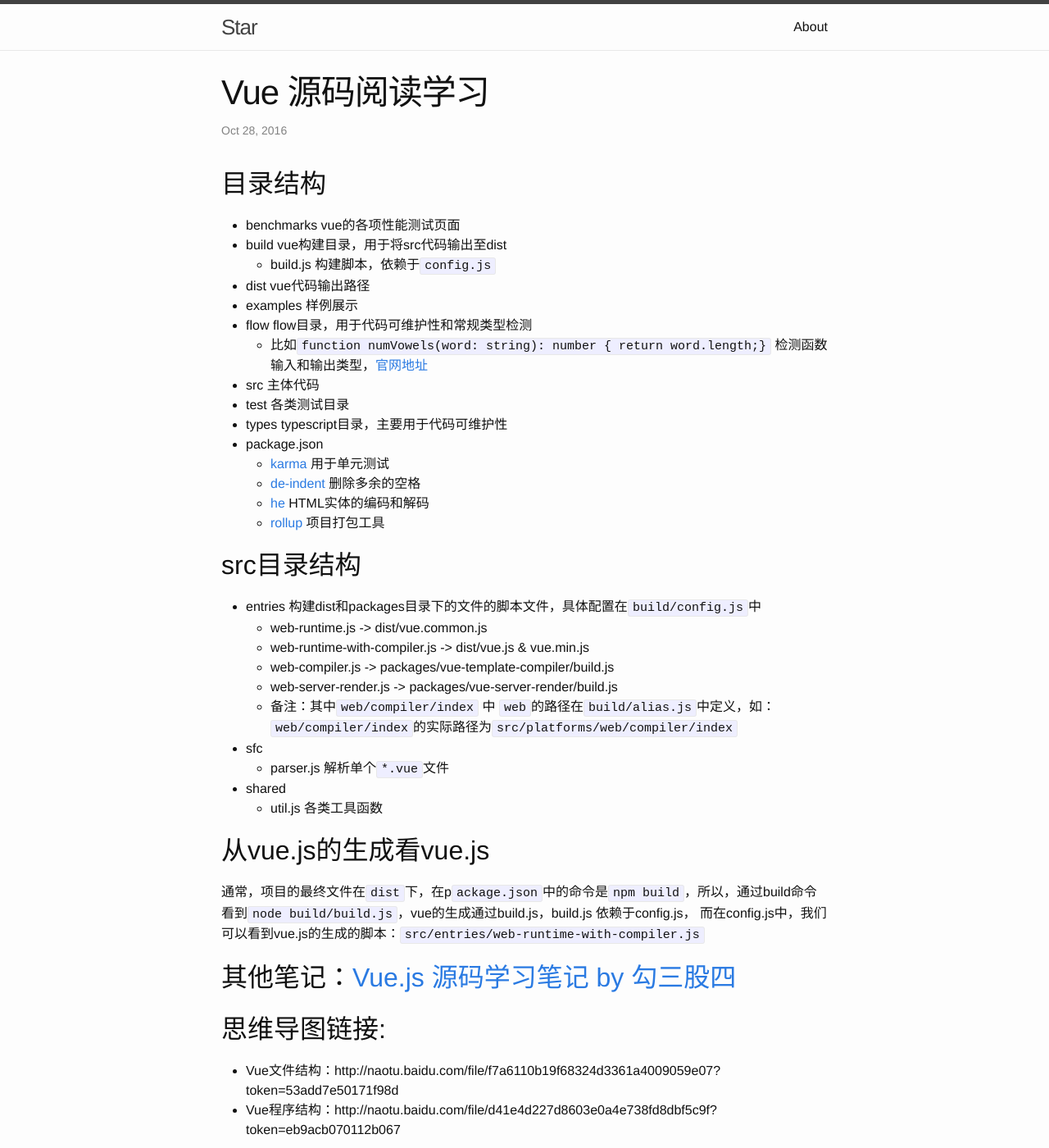
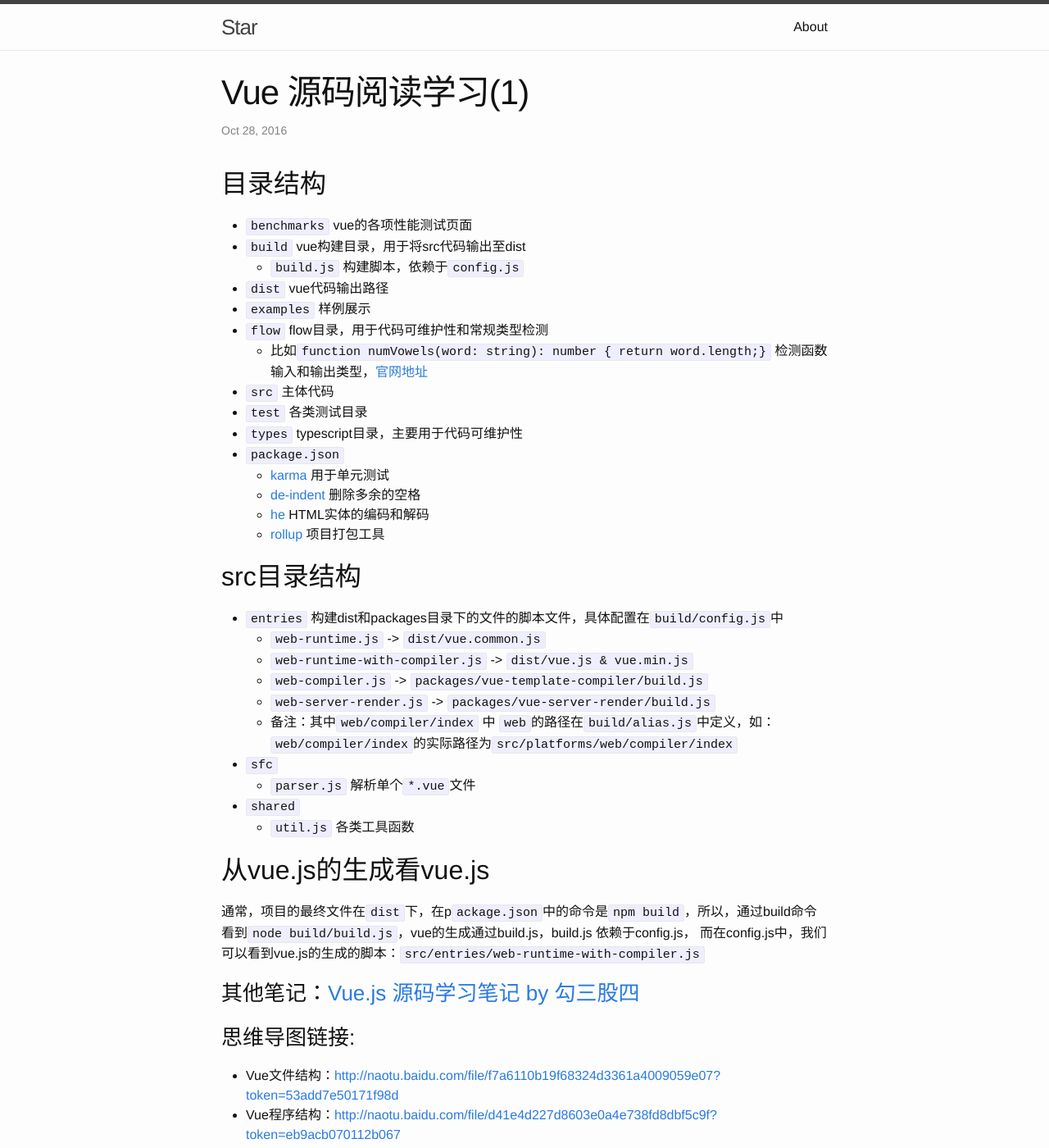
Before and after one commit to zhoukekestar/notes, a Jekyll site: the page built from _posts/2016-10-28-vue-source-note.md, in a window 1280 px wide and 1400 px high. Shown: the whole window at 82% size. Built offline with Jekyll 4.4.1, drawn with Linux system fonts in a browser that asks for light colours.

Commit message:
Beautify page

```diff
--- a/_posts/2016-10-28-vue-source-note.md
+++ b/_posts/2016-10-28-vue-source-note.md
@@ -1,47 +1,47 @@
 ---
 layout: post
-title:  "Vue 源码阅读学习"
+title:  "Vue 源码阅读学习(1)"
 date:   2016-10-28 10:42:00 +0800
 categories: vue source code read note 笔记 learn 学习
 ---
 
 
 ## 目录结构
-* benchmarks vue的各项性能测试页面
-* build vue构建目录，用于将src代码输出至dist
-  * build.js 构建脚本，依赖于`config.js`
-* dist vue代码输出路径
-* examples 样例展示
-* flow flow目录，用于代码可维护性和常规类型检测
+* `benchmarks` vue的各项性能测试页面
+* `build` vue构建目录，用于将src代码输出至dist
+  * `build.js` 构建脚本，依赖于`config.js`
+* `dist` vue代码输出路径
+* `examples` 样例展示
+* `flow` flow目录，用于代码可维护性和常规类型检测
   * 比如`function numVowels(word: string): number { return word.length;}` 检测函数输入和输出类型，[官网地址](https://flowtype.org/)
-* src 主体代码
-* test 各类测试目录
-* types typescript目录，主要用于代码可维护性
-* package.json
+* `src` 主体代码
+* `test` 各类测试目录
+* `types` typescript目录，主要用于代码可维护性
+* `package.json`
   * [karma](https://github.com/karma-runner/karma) 用于单元测试
   * [de-indent](https://github.com/yyx990803/de-indent) 删除多余的空格
   * [he](https://www.npmjs.com/package/he) HTML实体的编码和解码
   * [rollup](http://rollupjs.org/) 项目打包工具
 
 ## src目录结构
-* entries 构建dist和packages目录下的文件的脚本文件，具体配置在`build/config.js`中
-  * web-runtime.js -> dist/vue.common.js
-  * web-runtime-with-compiler.js -> dist/vue.js & vue.min.js
-  * web-compiler.js -> packages/vue-template-compiler/build.js
-  * web-server-render.js -> packages/vue-server-render/build.js
+* `entries` 构建dist和packages目录下的文件的脚本文件，具体配置在`build/config.js`中
+  * `web-runtime.js` -> `dist/vue.common.js`
+  *  `web-runtime-with-compiler.js` -> `dist/vue.js & vue.min.js`
+  *  `web-compiler.js` -> `packages/vue-template-compiler/build.js`
+  *  `web-server-render.js` -> `packages/vue-server-render/build.js`
   * 备注：其中`web/compiler/index` 中 `web`的路径在`build/alias.js`中定义，如：`web/compiler/index`的实际路径为`src/platforms/web/compiler/index`
-* sfc
-  * parser.js 解析单个`*.vue`文件
-* shared
-  * util.js 各类工具函数
+* `sfc`
+  * `parser.js` 解析单个`*.vue`文件
+* `shared`
+  * `util.js` 各类工具函数
 
 ## 从vue.js的生成看vue.js
 
 通常，项目的最终文件在`dist`下，在p`ackage.json`中的命令是`npm build`，所以，通过build命令看到`node build/build.js`，vue的生成通过build.js，build.js 依赖于config.js，
 而在config.js中，我们可以看到vue.js的生成的脚本：`src/entries/web-runtime-with-compiler.js`
 
-## 其他笔记：[Vue.js 源码学习笔记 by 勾三股四](http://jiongks.name/blog/vue-code-review/)
+### 其他笔记：[Vue.js 源码学习笔记 by 勾三股四](http://jiongks.name/blog/vue-code-review/)
 
-## 思维导图链接:
-* Vue文件结构：http://naotu.baidu.com/file/f7a6110b19f68324d3361a4009059e07?token=53add7e50171f98d
-* Vue程序结构：http://naotu.baidu.com/file/d41e4d227d8603e0a4e738fd8dbf5c9f?token=eb9acb070112b067
+### 思维导图链接:
+* Vue文件结构：[http://naotu.baidu.com/file/f7a6110b19f68324d3361a4009059e07?token=53add7e50171f98d](http://naotu.baidu.com/file/f7a6110b19f68324d3361a4009059e07?token=53add7e50171f98d)
+* Vue程序结构：[http://naotu.baidu.com/file/d41e4d227d8603e0a4e738fd8dbf5c9f?token=eb9acb070112b067](http://naotu.baidu.com/file/d41e4d227d8603e0a4e738fd8dbf5c9f?token=eb9acb070112b067)
```
